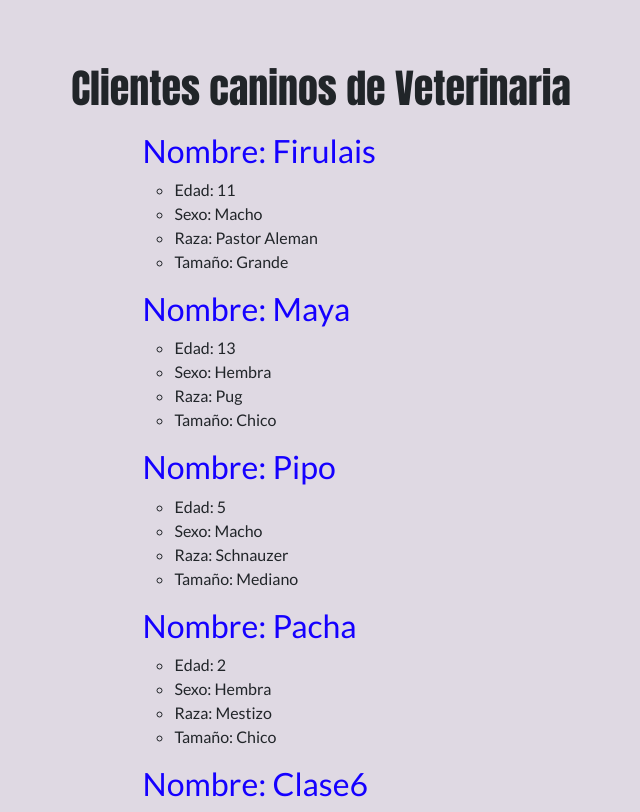
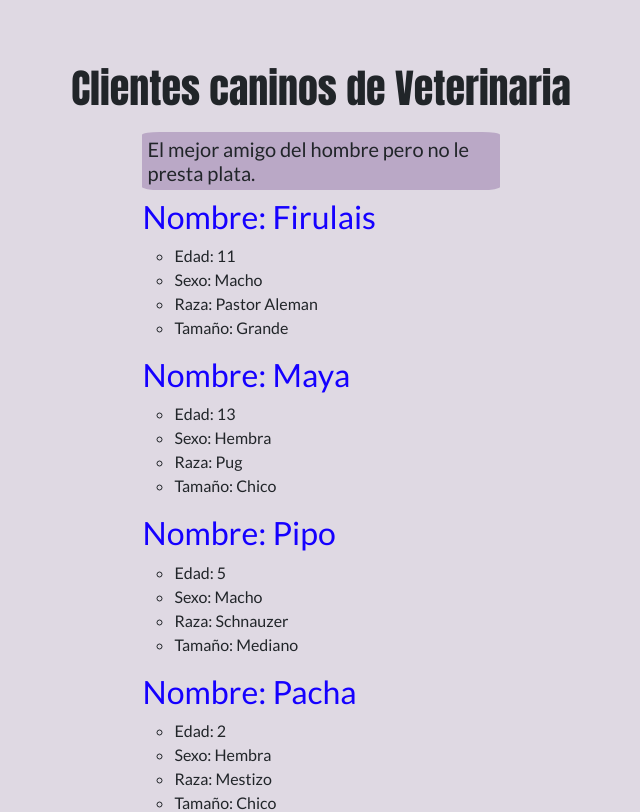
Before and after one commit to cytelsystem/reactClases, a React (Create React App) app: page / in a window 1280 px wide. Shown: the top 812 px of the page, without its empty margins (319-959 px from the left). Built offline with nearby package versions, Linux system fonts and the light colour scheme.

Commit message:
mejora en detalles

```diff
--- a/src/components/Perritos.js
+++ b/src/components/Perritos.js
@@ -7,6 +7,7 @@ function Perritos(props) {
 
     return (
         <div className="stylePerrito">
+          <h5>{props.detalle}</h5>
             {data.result.map(detalle => {
               return (
                 <React.Fragment  key={detalle.id}>
--- a/src/components/Veterinaria.js
+++ b/src/components/Veterinaria.js
@@ -8,7 +8,7 @@ function Veterinaria() {
   return (
     <div className="contenedor">
       <h1>Clientes caninos de Veterinaria </h1>
-      <Perritos data={data}/>
+      <Perritos detalle="El mejor amigo del hombre pero no le presta plata." data={data}/>
     </div>
   );
 }
--- a/src/components/styles/perrito.scss
+++ b/src/components/styles/perrito.scss
@@ -1,6 +1,11 @@
 .stylePerrito {
   width: 35%;
     padding: 1% 2%;
+    h5 {
+      background-color: #baa8c6;
+      padding: 5px;
+      border-radius: 5%;
+    }
 
     h2 {
       color: #1500ff;
```
Also changed, not shown: src/img/imagen.png.
